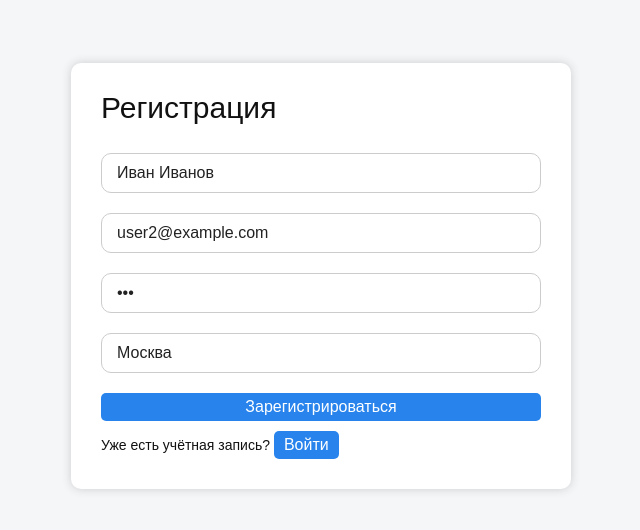
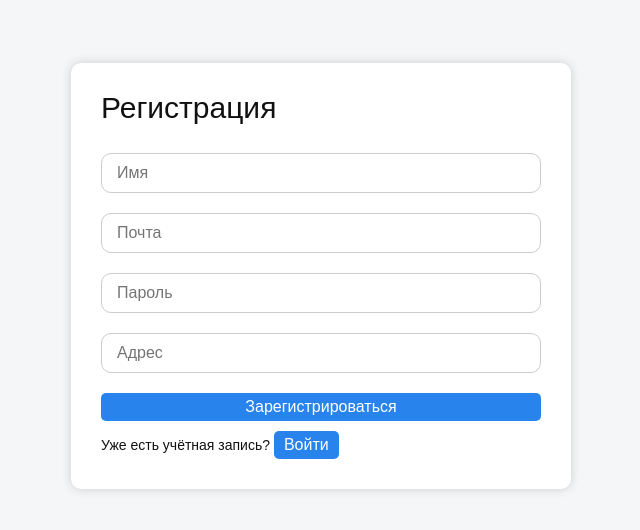
Before and after one commit to vue-v1rt24/personal-account, a Vue app: page /register in a window 1280 px wide. Shown: the part 124-654 px from the top of the page, without its empty margins (319-959 px from the left). Built offline with nearby package versions, Linux system fonts and the light colour scheme; the HTML template or start-up script is replaced by a standard one; what vue-toast-notification would draw is missing.

Commit message:
Убрал тестовые данные

```diff
--- a/src/views/auth/Login.vue
+++ b/src/views/auth/Login.vue
@@ -23,8 +23,8 @@ const { redirect, code } = route.query as LocationQuery & {
 
 //
 const formField = reactive({
-  email: 'admin@example.com',
-  password: 'adminpass',
+  email: '',
+  password: '',
 });
 
 //
--- a/src/views/auth/Register.vue
+++ b/src/views/auth/Register.vue
@@ -13,10 +13,10 @@ const router = useRouter();
 
 //
 const formField = reactive({
-  name: 'Иван Иванов',
-  email: 'user2@example.com',
-  password: '123',
-  address: 'Москва',
+  name: '',
+  email: '',
+  password: '',
+  address: '',
 });
 
 //
```
